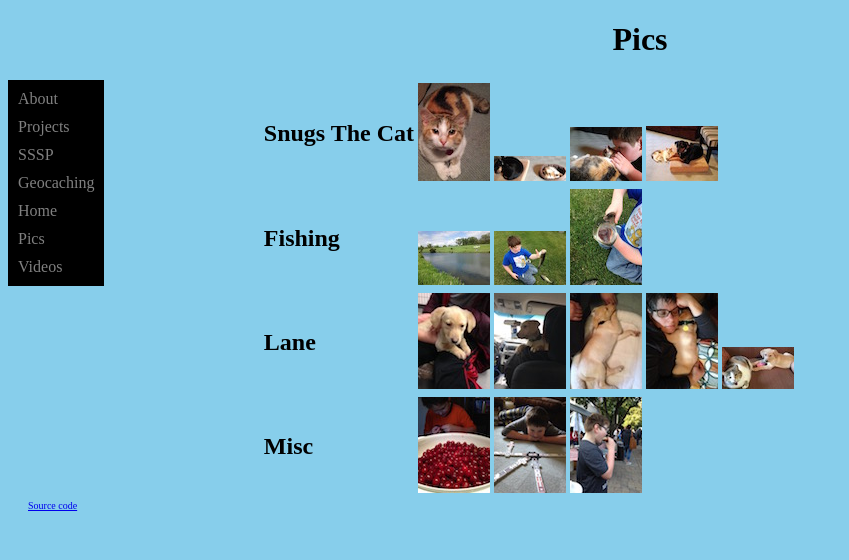
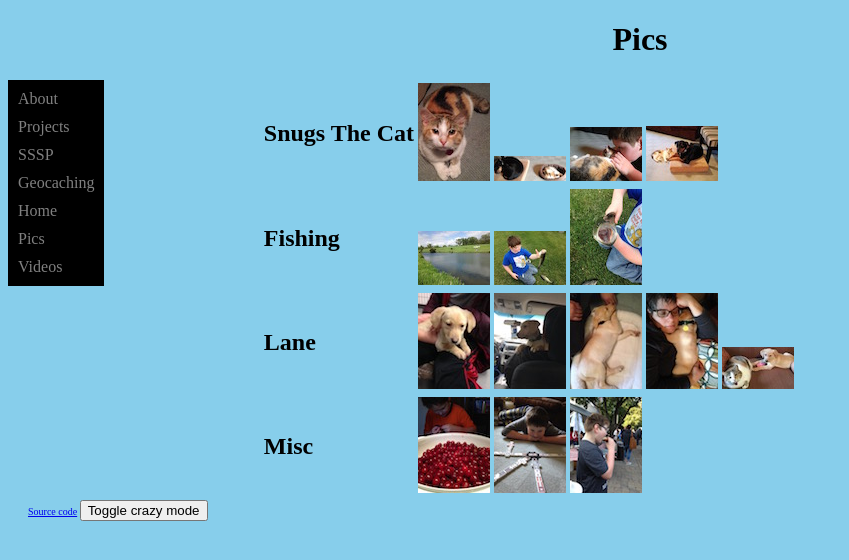
Before and after one commit to pjht/pjht.github.io, a Jekyll site: the page built from pics.html, in a window 1280 px wide. Shown: the top 560 px of the page, without its empty margins (0-849 px from the left). Built offline with Jekyll 4.4.1, drawn with Linux system fonts in a browser that asks for light colours; nearby versions of some CDN libraries.

Commit message:
Add crazy mode

```diff
--- a/_layouts/default.html
+++ b/_layouts/default.html
@@ -1,15 +1,23 @@
 <!DOCTYPE html>
 <html>
 <head>
+  <meta name="viewport" content="width=device-width, initial-scale=1.0">
   <title>{{page.title}}</title>
   <link rel="stylesheet" type="text/css" href="/styles/main.css">
   {% for sheet in page.sheets %}
     <link rel="stylesheet" type="text/css" href={{ sheet }}>
   {% endfor %}
+  <script src="https://ajax.googleapis.com/ajax/libs/jquery/3.2.1/jquery.min.js"></script>
   {% for script in page.scripts %}
     <script src={{ script }}></script>
   {% endfor %}
-  <meta name="viewport" content="width=device-width, initial-scale=1.0">
+  <script>
+  $(document).ready(function(){
+    $("#crazy").click(function() {
+        $("body").toggleClass("crazy");
+    });
+  });
+  </script>
 </head>
 <body>
   <h1 class="title">{{page.title}}</h1>
@@ -24,6 +32,7 @@
   <div style="clear: both;"></div>
   <footer>
     <a href="https://www.github.com/pjht/pjht.github.io">Source code</a>
+    <button id="crazy">Toggle crazy mode</button>
   </footer>
 </body>
 </html>
--- a/pics.html
+++ b/pics.html
@@ -1,7 +1,6 @@
 ---
 title: Pics
 scripts:
-  - https://code.jquery.com/jquery-3.2.1.min.js
   - https://cdnjs.cloudflare.com/ajax/libs/fancybox/3.1.25/jquery.fancybox.min.js
 sheets:
   - https://cdnjs.cloudflare.com/ajax/libs/fancybox/3.1.25/jquery.fancybox.min.css
--- a/styles/main.css
+++ b/styles/main.css
@@ -1,5 +1,21 @@
+@keyframes crazy {
+    0%   {background-color:red; left:0px; top:0px;}
+    25%  {background-color:yellow; left:200px; top:0px;}
+    50%  {background-color:blue; left:200px; top:200px;}
+    75%  {background-color:green; left:0px; top:200px;}
+    100% {background-color:red; left:0px; top:0px;}
+}
+
+
 body {
   background-color: skyblue;
+  position: relative;
+}
+
+.crazy {
+  animation-name: crazy;
+  animation-duration: 4s;
+  animation-iteration-count: infinite;
 }
 
 .title {
@@ -38,7 +54,6 @@
   width: 80%;
 }
 
-
 @media only screen and (max-width: 615px) {
   nav {
     float: none;
```
